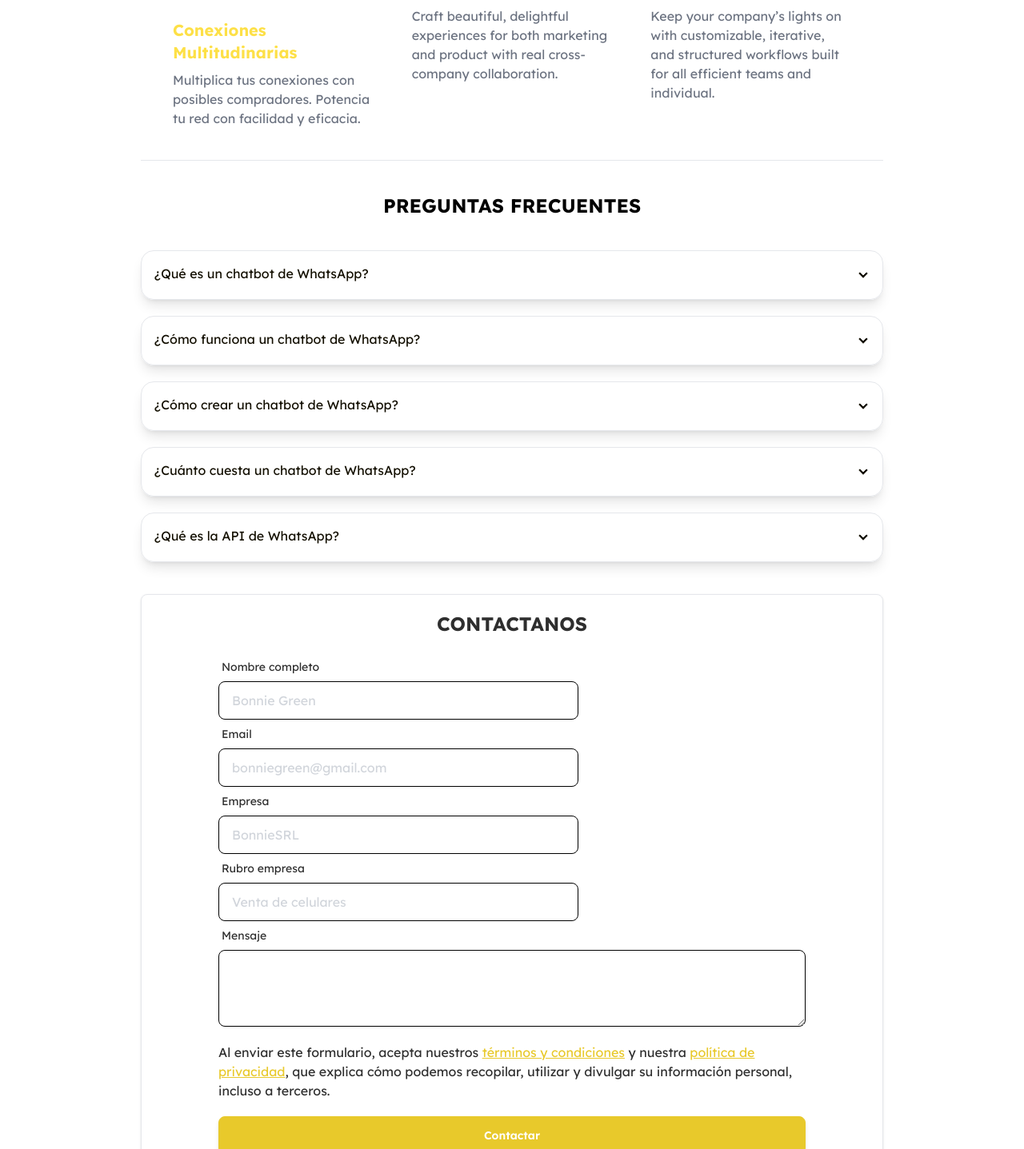
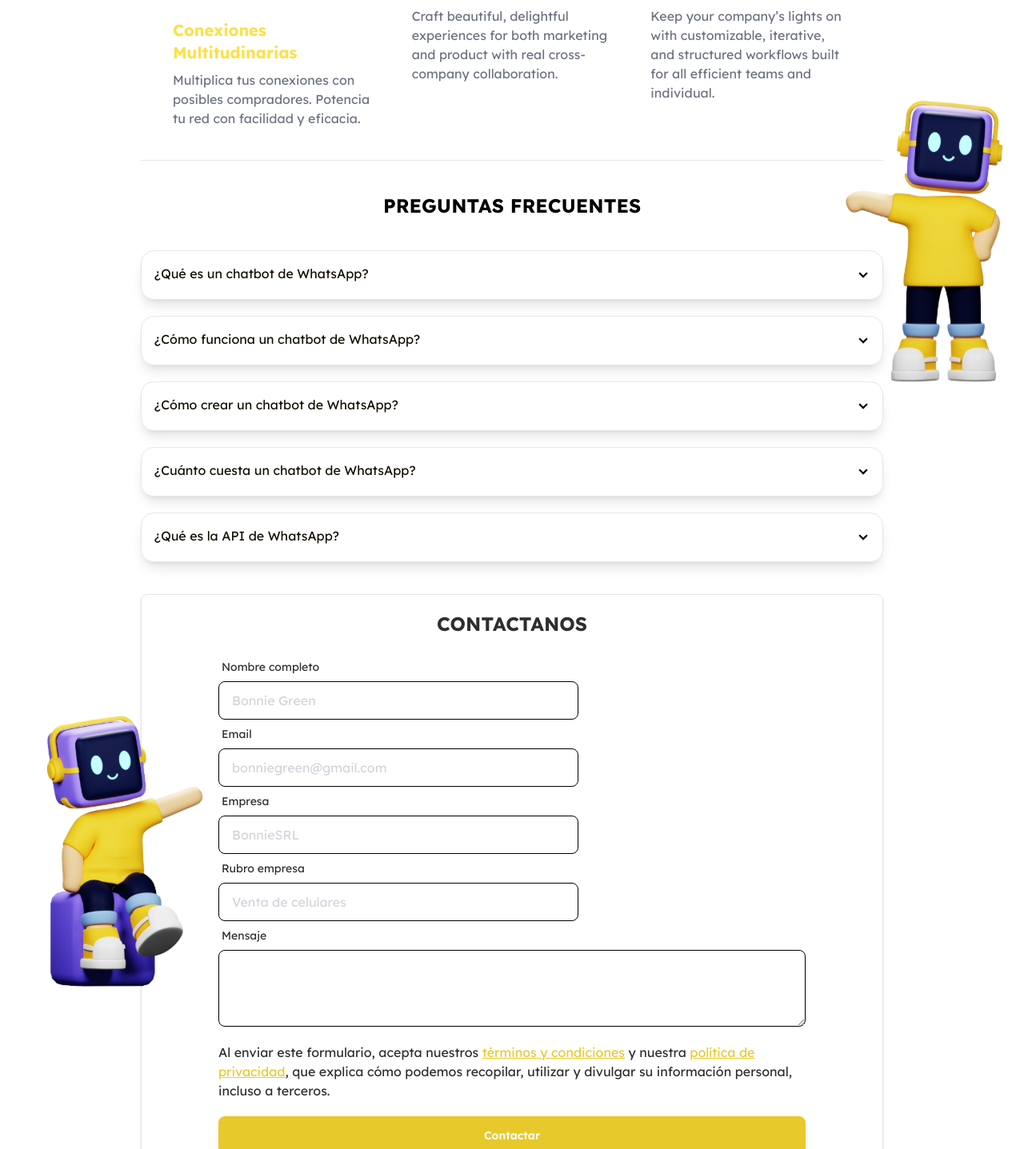
Before and after one commit to RST-Sistemas/chatbot-landing, a Next.js app: page / in a window 1280 px wide. Shown: the part 2932-4369 px from the top of the page at 80% size. Built offline with nearby package versions, Linux system fonts and the light colour scheme.

Commit message:
add robots

```diff
--- a/src/app/Components/Contact/Contact.jsx
+++ b/src/app/Components/Contact/Contact.jsx
@@ -2,6 +2,8 @@
 
 import TyC from "./components/TyC";
 import Input from "./components/Input";
+import Image from "next/image";
+import RobotContact from "../../../../public/assets/image/robot-contact.svg";
 
 const Contact = () => {
   return (
@@ -31,6 +33,11 @@ const Contact = () => {
       <button className='flex flex-row items-center w-full text-white shadow-md btn btn-primary'>
         Contactar
       </button>
+      <Image
+        src={RobotContact}
+        alt='robot-contact'
+        className='absolute hidden mt-32 left-14 lg:inline'
+      />
     </div>
   );
 };
--- a/src/app/Components/FAQ/FAQ.jsx
+++ b/src/app/Components/FAQ/FAQ.jsx
@@ -1,6 +1,8 @@
 /** @format */
 
 import Collapse from "./components/Collapse";
+import RobotFAQ from "../../../../public/assets/image/robot-faq.svg";
+import Image from "next/image";
 
 const FAQ = () => {
   return (
@@ -11,6 +13,11 @@ const FAQ = () => {
           <Collapse key={index} data={data} />
         ))}
       </div>
+      <Image
+        src={RobotFAQ}
+        alt={"robot-faq"}
+        className='absolute hidden right-5 mt-[-120px] lg:inline '
+      />
     </div>
   );
 };
```
Also changed, not shown: public/assets/image/robot-contact.svg (added), public/assets/image/robot-faq.svg (added).
